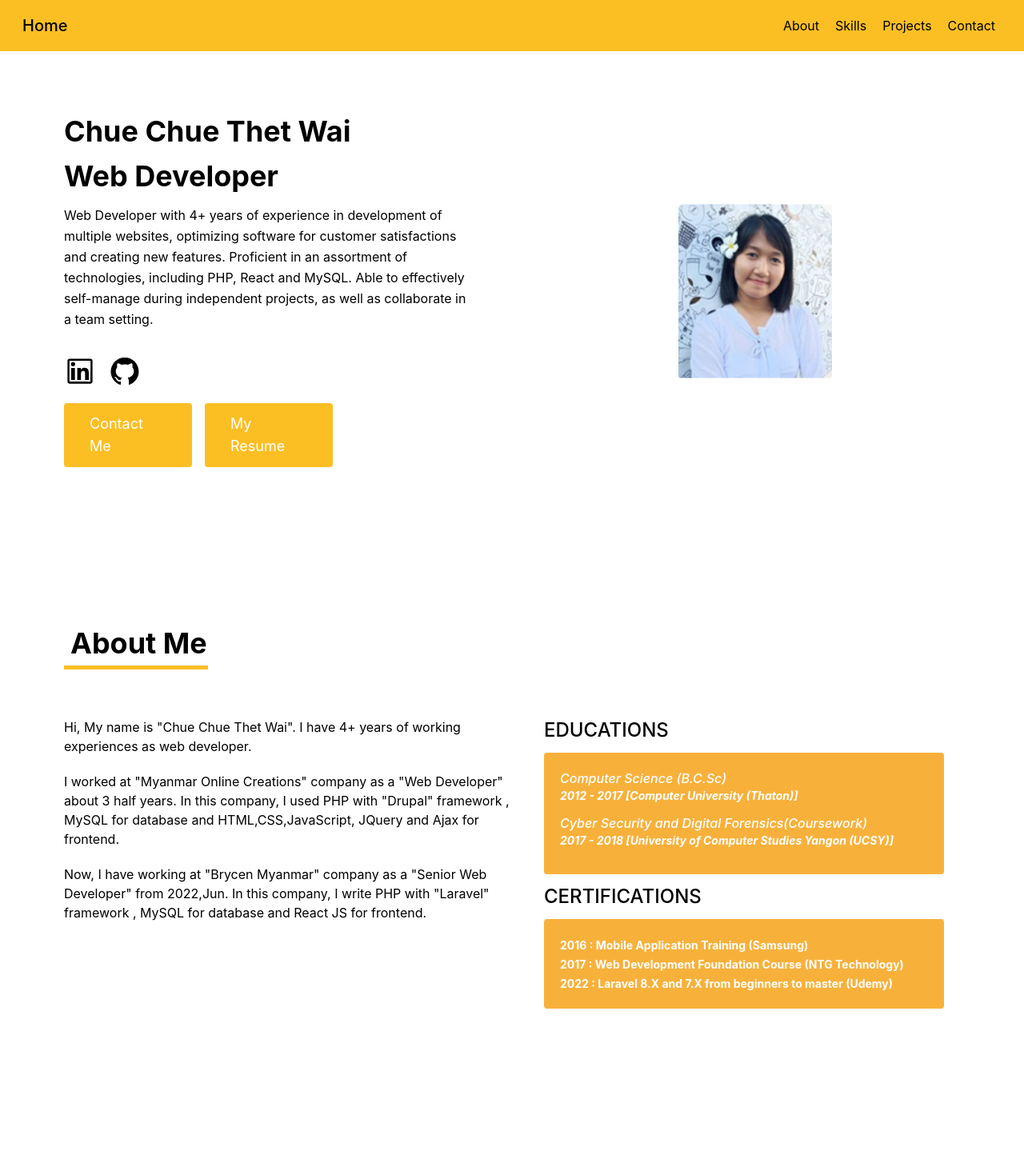
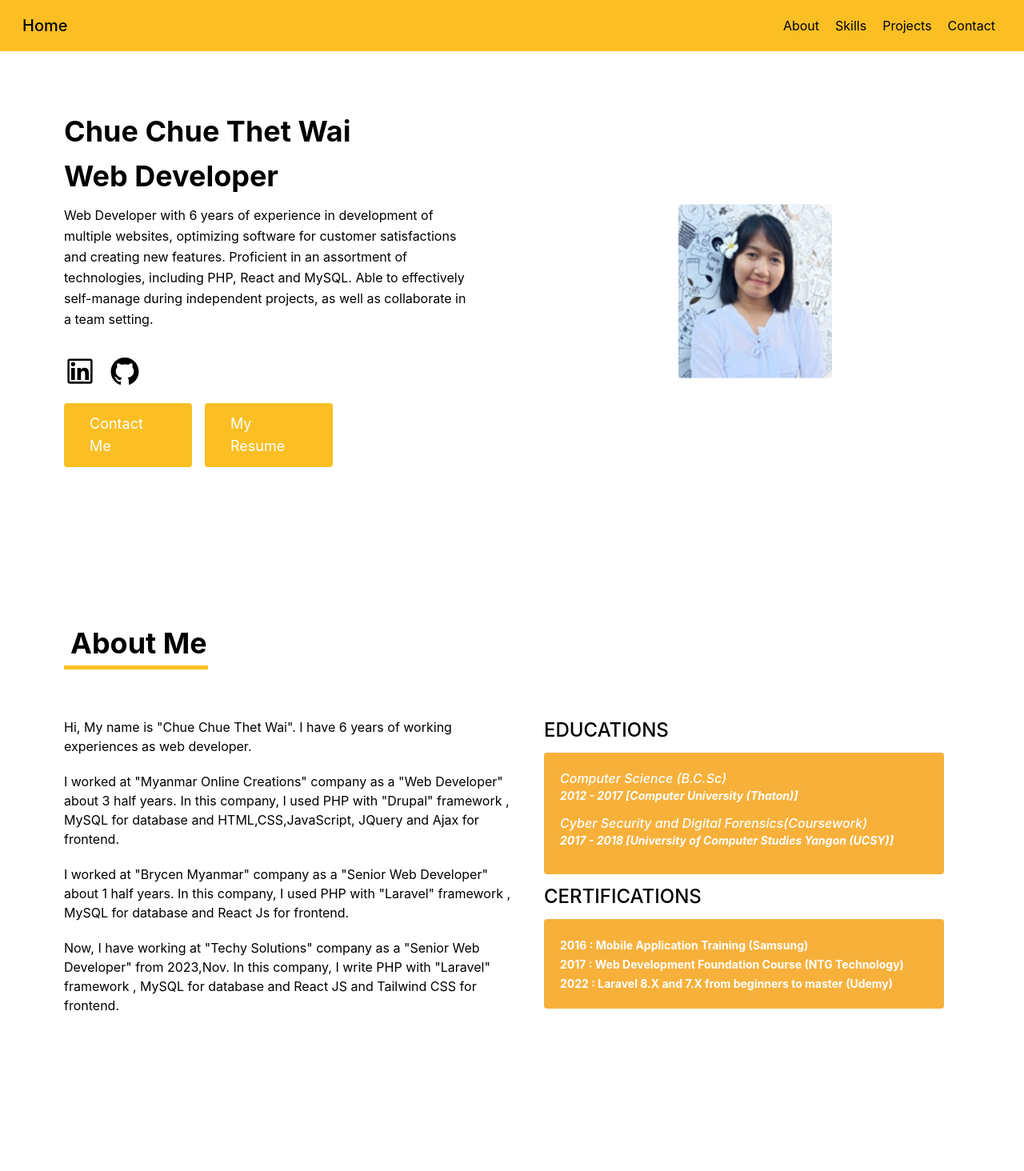
Before and after one commit to chue-thet-wai/portfolio, a React (Create React App) app: page / in a window 1280 px wide. Shown: the top 1464 px of the page at 80% size. Built offline with nearby package versions, Linux system fonts and the light colour scheme.

Commit message:
update portfolio

```diff
--- a/src/components/About.js
+++ b/src/components/About.js
@@ -12,7 +12,7 @@ export default function About() {
         <div className="grid md:grid-cols-2 mb-5">
           <div className="mt-10">
             <p className="pb-5">
-              Hi, My name is "Chue Chue Thet Wai". I have 4+ years of
+              Hi, My name is "Chue Chue Thet Wai". I have 6 years of
               working experiences as web developer.
             </p>
             <p className="pb-5">
@@ -20,11 +20,15 @@ export default function About() {
               In this company, I used PHP with "Drupal" framework , MySQL for database and HTML,CSS,JavaScript,
               JQuery and Ajax for frontend.
             </p>
-
+            <p className="pb-5">
+              I worked at "Brycen Myanmar" company as a "Senior Web Developer" about 1 half years.
+              In this company, I used PHP with "Laravel" framework , MySQL for database and React Js
+              for frontend.
+            </p>
             <p>
-              Now, I have working at "Brycen Myanmar" company as a "Senior Web Developer" from 2022,Jun.
-              In this company, I write PHP with "Laravel" framework , MySQL for database and React JS for
-              frontend.
+              Now, I have working at "Techy Solutions" company as a "Senior Web Developer" from 2023,Nov.
+              In this company, I write PHP with "Laravel" framework , MySQL for database and React JS and Tailwind CSS
+              for frontend.
             </p>
           </div>
 
--- a/src/components/Home.js
+++ b/src/components/Home.js
@@ -21,7 +21,7 @@ export default function Home() {
           </h2>
           <h5 className="title-font sm:text-4xl text-3xl mb-4 font-bold text-black">Web Developer</h5>
           <p className="mb-3 leading-relaxed">
-            Web Developer with 4+ years of experience in development of multiple websites, optimizing software for
+            Web Developer with 6 years of experience in development of multiple websites, optimizing software for
             customer satisfactions and creating new features. Proficient in an assortment of technologies, including PHP,
             React and MySQL. Able to effectively self-manage during independent projects, as well as collaborate in a team
             setting.
@@ -49,7 +49,7 @@ export default function Home() {
               Contact Me
             </a>
             <a
-              href="https://drive.google.com/file/d/1QWdtZesfnxDCiAt6NrMDRX93nuZeo3l1/view"
+              href="https://drive.google.com/file/d/17ng_coekNXorH_wZeeCst9HNmcVIBfQ5/view"
               target="_blank"
               without
               rel="noreferrer"
--- a/src/data.js
+++ b/src/data.js
@@ -38,12 +38,14 @@ export const projects = [
     "PHP",
     "MySQL",
     "React JS",
+    "Livewire",
     "jQuery",
     "JavaScript",
     "Ajax",
     "HTML",
     "CSS",
     "Bootstrap",
+    "Tailwind CSS",
     "Drupal",
     "Laravel",
     "Git",
```
Also changed, not shown: package.json (+4 -4 lines), 1 other file (tests, documents, lock files or other folders).
